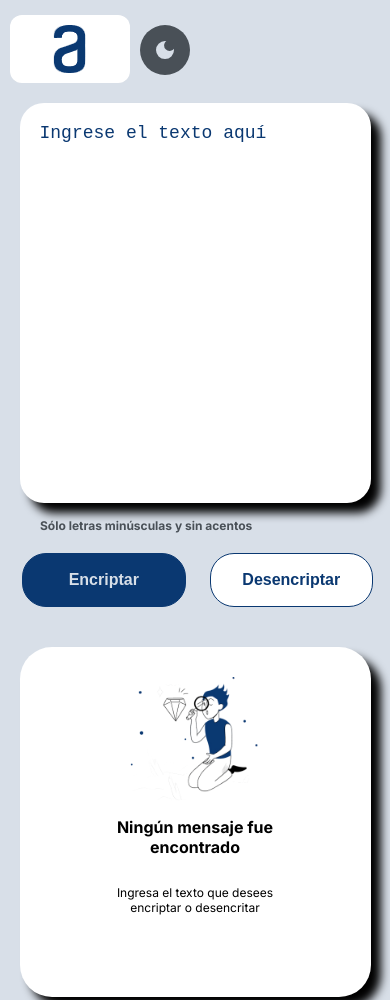
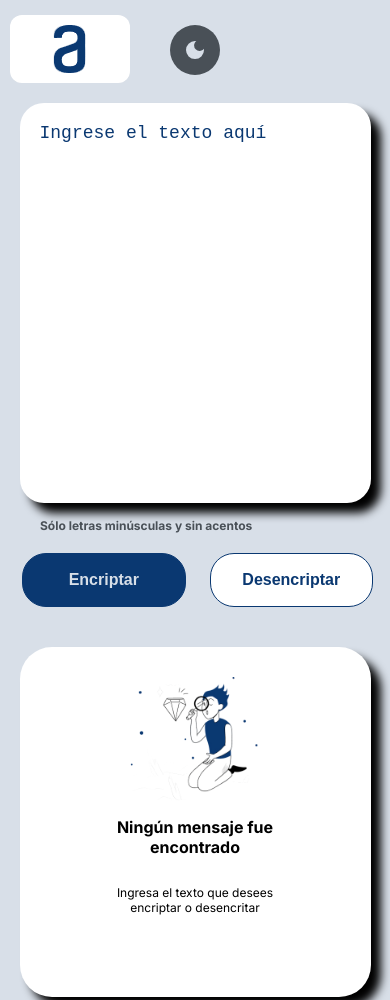
Before and after one commit to C4mb3r0s/Encriptado-Alura, a plain HTML site: page index.html in a window 390 px wide. Shown: the top 1000 px of the page. Drawn offline with Linux system fonts and the light colour scheme.

Commit message:
boton dark

```diff
--- a/styles/style.css
+++ b/styles/style.css
@@ -323,7 +323,7 @@ footer {
 @media (max-width: 768px) {
   .theme-switch {
     top: 10px;
-    left: 130px;
+    left: 160px;
   }
 
   .secciones {
```
